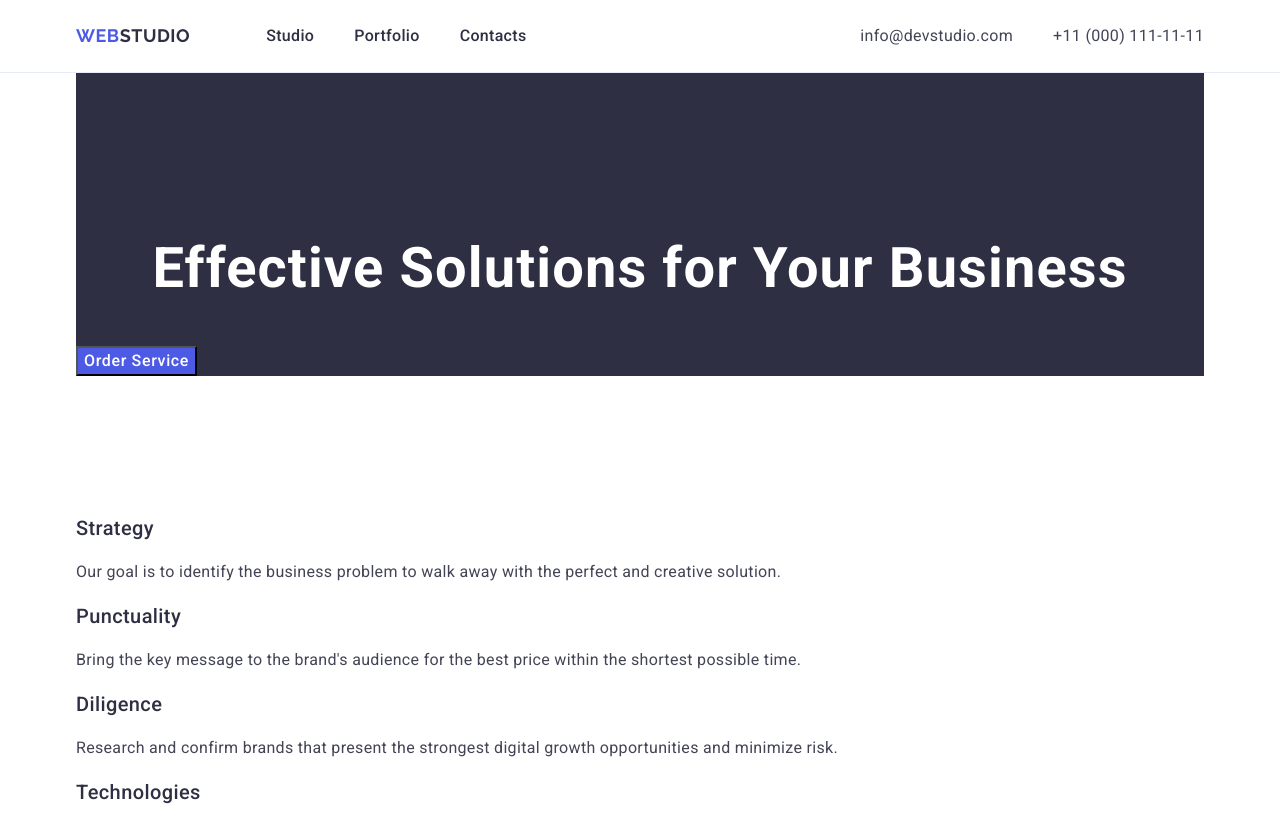
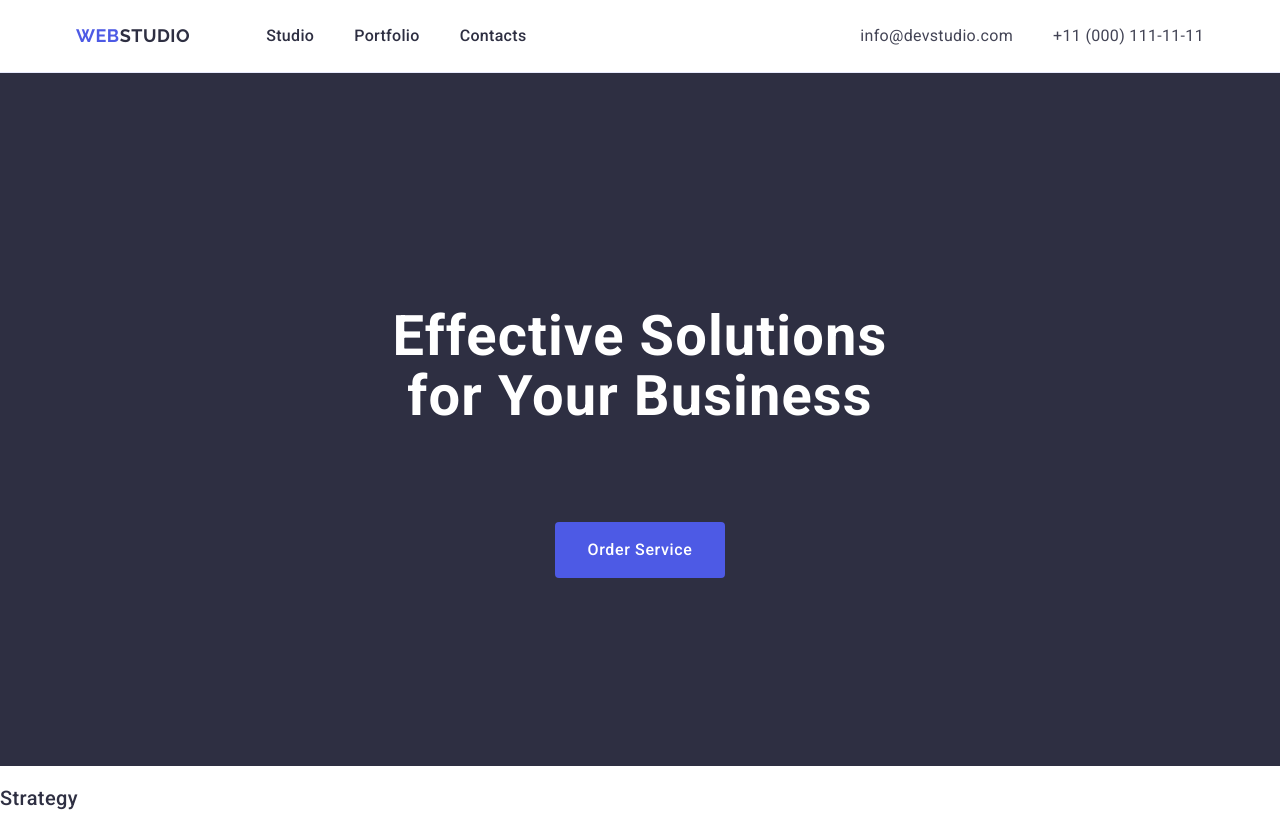
Before and after one commit to YurchenkoMaxx/goit-markup-hw-03, a plain HTML site: page index.html in a window 1280 px wide. Shown: the top 813 px of the page. Drawn offline with nearby package versions, Linux system fonts and the light colour scheme.

Commit message:
1901 hero

```diff
--- a/css/styles.css
+++ b/css/styles.css
@@ -109,23 +109,37 @@ border-bottom: 1px solid #e7e9fc;
 .nav-link:focus{color: #404bbf;}
 
 /* ------------------SECTION 1 PAGE HERO--------------- */
-.section {
-    padding-top: 120px;
-}
+
 
 .page-hero{
+    padding: 188px 0;
     background-color: #2e2f42;
 }
+.page-hero-container {
+    display: flex;
+    flex-direction: column;
+    flex-wrap: wrap;
+    gap: 48px;
+    justify-content: center;
+    align-items: center;
 
+}
 .page-hero-tittle{
+    max-width: 496px;
     font-size: 56px;
     line-height: 1.07;
     letter-spacing: 0.02em;
     text-align: center;
     color: #fff;
+
 }
 
 .page-hero-button{
+    display: block;
+        min-width: 169px;
+        height: 56px;
+        padding: 16px 32px;
+        border: none;
     font-family: 'Roboto', sans-serif;
     cursor: pointer;
         background: #4d5ae5;
@@ -135,6 +149,7 @@ border-bottom: 1px solid #e7e9fc;
         letter-spacing: 0.04em;
         color: #fff;
         text-align: center;
+        border-radius: 4px;
     }
 
 .page-hero-button:hover,
--- a/index.html
+++ b/index.html
@@ -53,12 +53,13 @@
       </div>
     </header>
     <main>
-      <div class="container">
-        <section class="page-hero section">
+      <section class="page-hero">
+        <div class="container page-hero-container">
           <h1 class="page-hero-tittle">
             Effective Solutions for Your Business
           </h1>
           <button class="page-hero-button" type="button">Order Service</button>
+        </div>
       </section>
       <section class="chapter section">
         <h2 class="visually-hidden">Chapter</h2>
@@ -66,8 +67,8 @@
           <li class="chapter-item">
             <h3 class="chapter-tittle">Strategy</h3>
             <p class="chapter-text">
-                Our goal is to identify the business problem to walk away with
-                the perfect and creative solution.
+              Our goal is to identify the business problem to walk away with the
+              perfect and creative solution.
             </p>
           </li>
           <li class="chapter-item">
@@ -93,7 +94,6 @@
           </li>
         </ul>
       </section>
-      </div>
 
       <div class="container">
         <section class="ourteam section">
```
Lines whose indentation alone changed are shown as unchanged.
